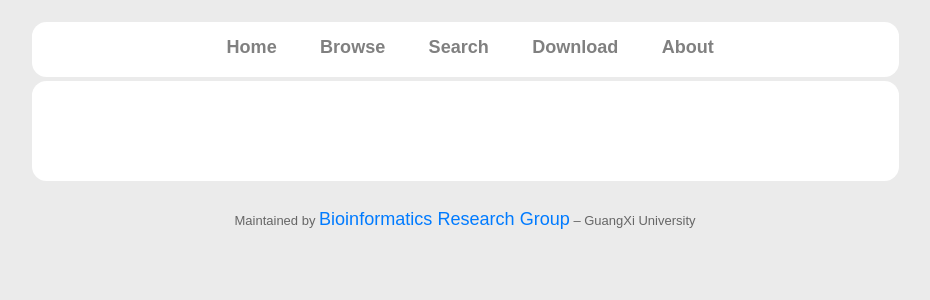
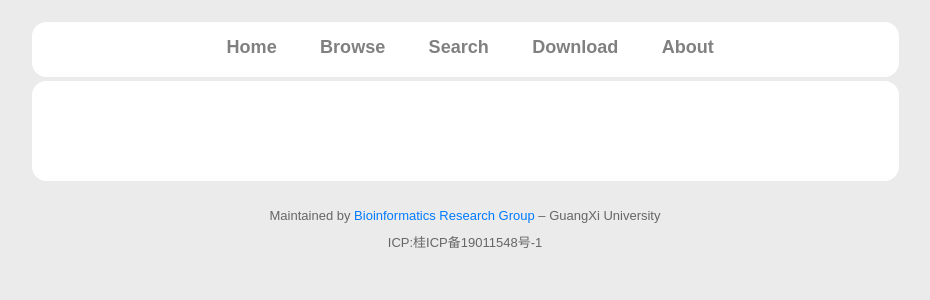
Before and after one commit to hzwsnbb666/circR2Cancer, a Django app: template cirRNA/cirRNAInfo/templates/detail.html in a window 1280 px wide. Shown: the part 91-391 px from the top of the page, without its empty margins (175-1105 px from the left). Run offline with Django 3.2, Linux system fonts and the light colour scheme; the template is opened without the code that fills it, so the values that code supplies are empty.

Commit message:
修改了detail下面的Bioinformatics字体，增加了ICP号

```diff
--- a/cirRNA/cirRNAInfo/templates/detail.html
+++ b/cirRNA/cirRNAInfo/templates/detail.html
@@ -362,7 +362,10 @@
 
     <div id="footer">
         <p style="font-size: 18px">Maintained by
-            <a style="font-size: 25px" href="http://biobd.gxu.edu.cn"> Bioinformatics Research Group</a> – GuangXi University
+            <a  href="http://biobd.gxu.edu.cn"> Bioinformatics Research Group</a> – GuangXi University
+        </p>
+        <p style="font-size: 18px">
+            ICP:桂ICP备19011548号-1
         </p>
     </div>
 </div>
```
